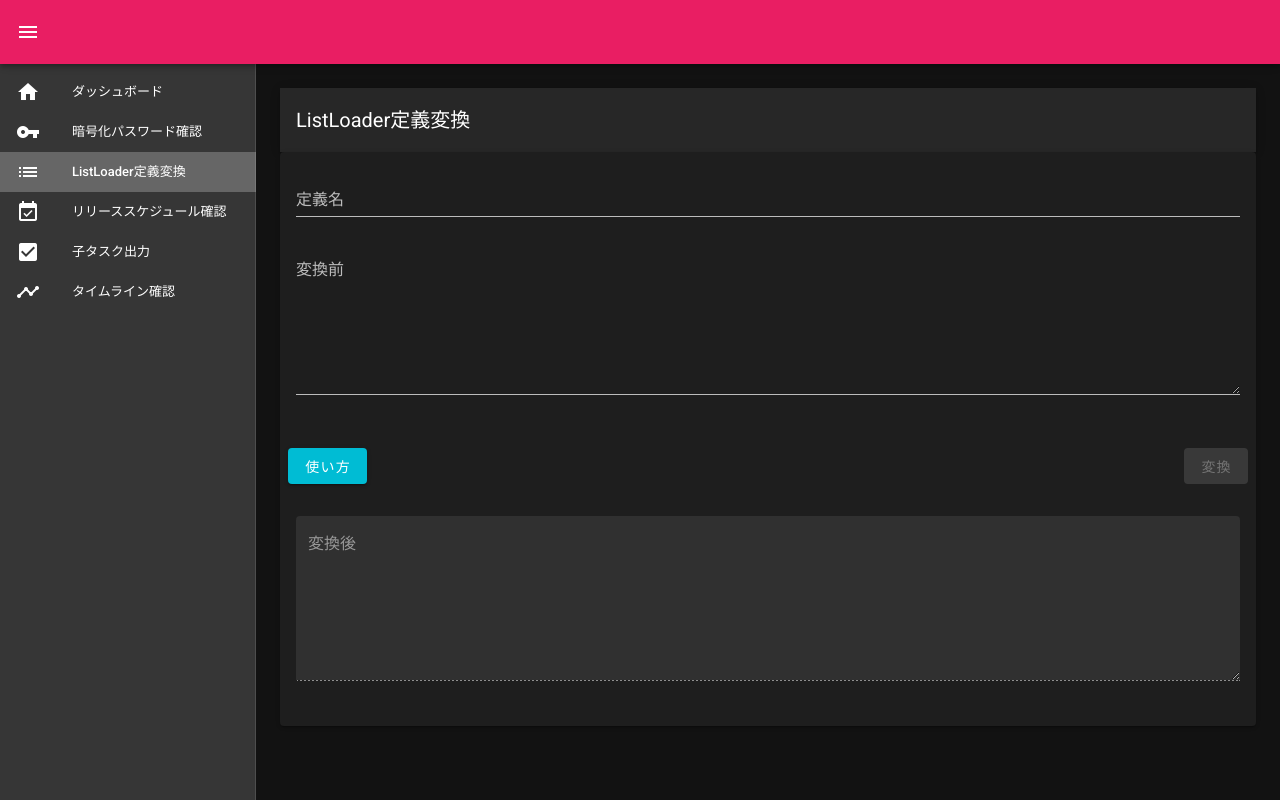
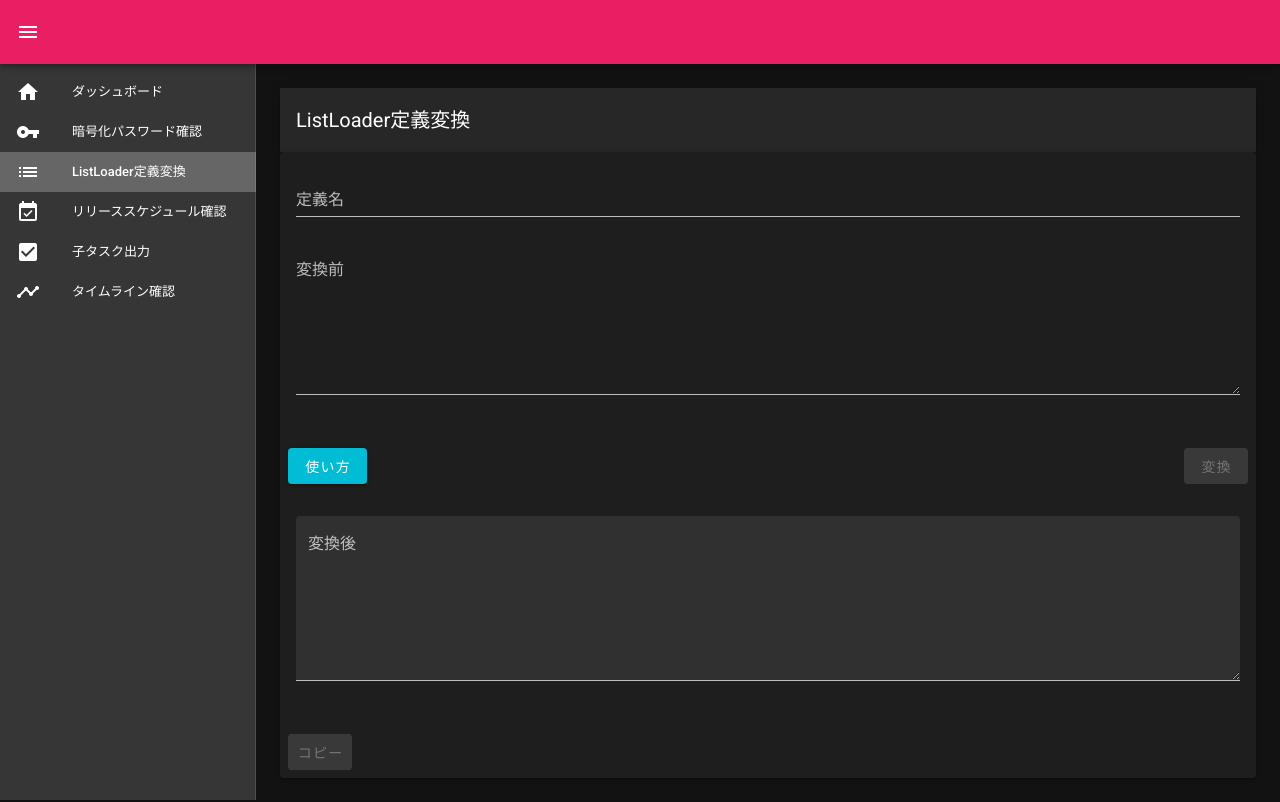
Before and after one commit to aki19/alicetil, a Nuxt app: page /convert_listloader in a window 1280 px wide. Built offline with nearby package versions, Linux system fonts and the light colour scheme; a web font is replaced by a local one.

Commit message:
copyできるようにした

```diff
--- a/pages/convert_listloader/index.vue
+++ b/pages/convert_listloader/index.vue
@@ -62,12 +62,17 @@
             </v-card-actions>
             <v-card-text>
               <v-textarea
+                ref="output"
                 v-model="output"
                 label="変換後"
                 filled
-                disabled
               ></v-textarea>
             </v-card-text>
+            <v-card-actions>
+              <v-btn :disabled="!output" color="info" @click="copy">
+                コピー
+              </v-btn>
+            </v-card-actions>
           </v-card>
         </v-col>
       </v-row>
@@ -101,6 +106,12 @@ export default {
           this.output = res;
         });
       }
+    },
+    copy() {
+        let textToCopy = this.$refs.output.$el.querySelector('textarea');
+        textToCopy.select();
+        document.execCommand("copy");
+        alert("data copied");
     }
   },
   head() {
```
